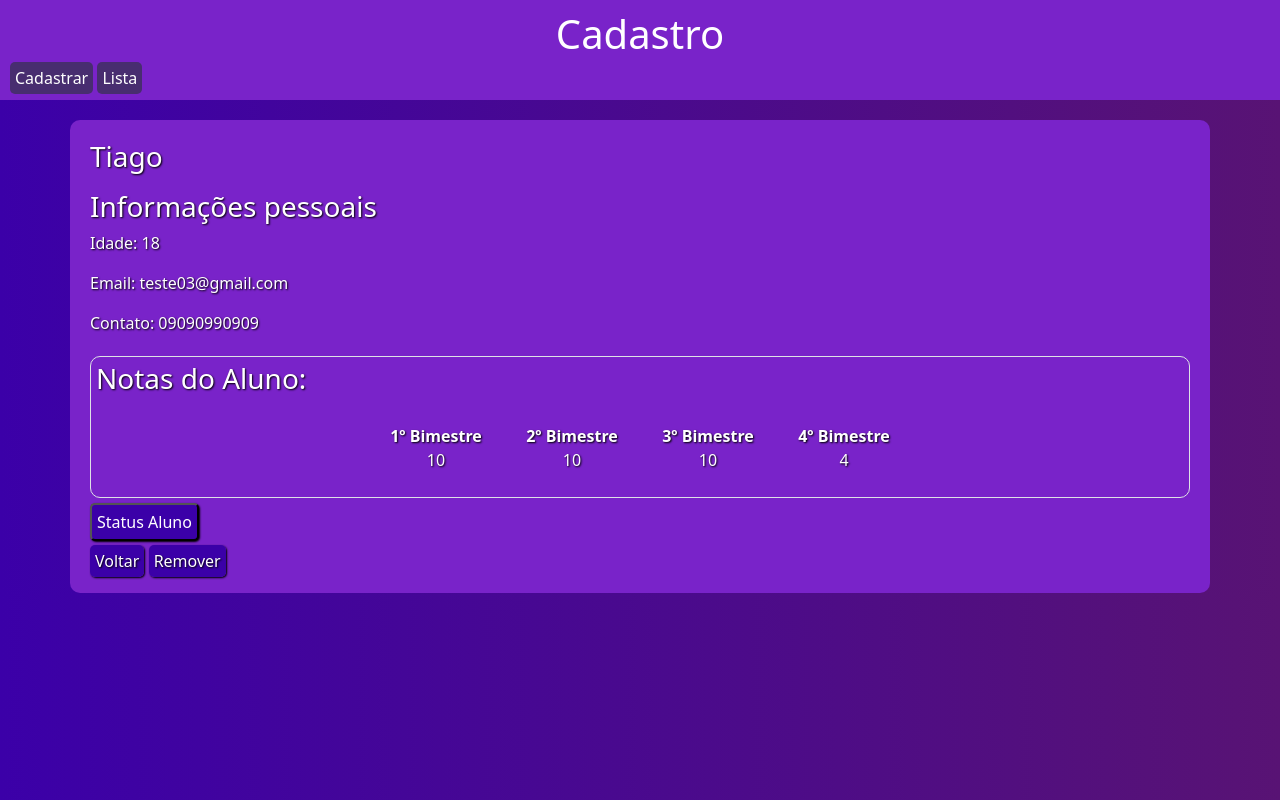
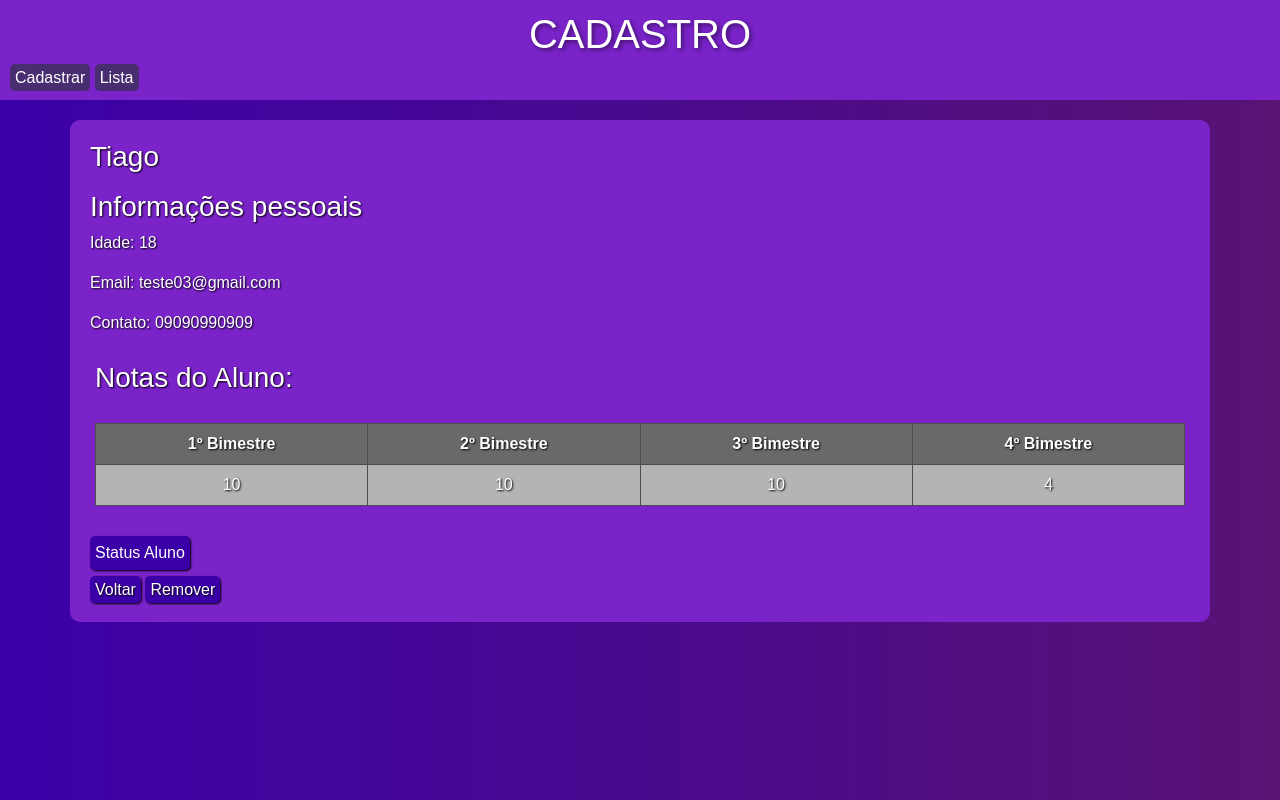
Before and after one commit to Igor851/ProjetoFinal_ABSJ, a Django app: page /aluno/15 in a window 1280 px wide. Run offline with Django 4.2, Linux system fonts and the light colour scheme; data comes from the database, SQL or seed files in the repository; both versions use the stored data as it was after the commit.

Commit message:
first commit

```diff
--- a/cadastro/models.py
+++ b/cadastro/models.py
@@ -1,14 +1,39 @@
 from django.db import models
-
+from django.core.validators import MaxValueValidator, MinValueValidator
 # Create your models here.
 class Aluno(models.Model):
     nome = models.CharField(max_length=250)
-    idade = models.IntegerField()
+    idade = models.IntegerField(
+        validators=[
+            MaxValueValidator(99),  # Define o valor máximo como 99
+            MinValueValidator(0)    # Define o valor mínimo como 0
+        ]
+    )
     email = models.EmailField()
     contato = models.CharField(max_length=11)
-    nota1 = models.IntegerField()
-    nota2 = models.IntegerField()
-    nota3 = models.IntegerField()
-    nota4 = models.IntegerField()
+    nota1 = models.IntegerField(
+        validators=[
+            MaxValueValidator(10),
+            MinValueValidator(0)
+        ]
+    )
+    nota2 = models.IntegerField(
+        validators=[
+            MaxValueValidator(10),
+            MinValueValidator(0)
+        ]
+    )
+    nota3 = models.IntegerField(
+        validators=[
+            MaxValueValidator(10),
+            MinValueValidator(0)
+        ]
+    )
+    nota4 = models.IntegerField(
+        validators=[
+            MaxValueValidator(10),
+            MinValueValidator(0)
+        ]
+    )
     def __str__(self):
         return self.nome
--- a/cadastro/templates/aluno.html
+++ b/cadastro/templates/aluno.html
@@ -3,7 +3,6 @@
 
 <div class="container">
 
-    <!-- <img src="{{ aluno.foto.url }}" alt="imagem de {{aluno.nome}}"> -->
 
     <h3 class="mb-3 nome">{{ aluno.nome }}</h3>
 
@@ -20,7 +19,7 @@
     </div>
 
 
-    <div class="infosNota border p3">
+    <div class="infosNota">
         <h3>Notas do Aluno:</h3>
 
         <div class="row">
@@ -45,7 +44,7 @@
         </div>
     </div>
 
-    <button class="btnBody" onclick="Calcular()">Status Aluno</button>
+    <button id="btn" class="btnBody" onclick="Calcular()">Status Aluno</button>
     <div id="resultado"></div>
 
     <a href="{% url 'index' %}" class="btnBody">Voltar</a>
--- a/cadastro/templates/base.html
+++ b/cadastro/templates/base.html
@@ -5,18 +5,22 @@
     <link rel="shortcut icon" href="" type="">
     <meta charset="utf-8">
     <meta name="viewport" content="width=device-width, initial-scale=1">
-    <title>Cadastro</title>
+    <title>Cadastro Aluno</title>
     <link href="https://cdn.jsdelivr.net/npm/bootstrap@5.3.2/dist/css/bootstrap.min.css" rel="stylesheet" integrity="sha384-T3c6CoIi6uLrA9TneNEoa7RxnatzjcDSCmG1MXxSR1GAsXEV/Dwwykc2MPK8M2HN" crossorigin="anonymous">
+
     <link rel="stylesheet" href="{% static 'css/estilo.css'%}">
     <script src="{% static 'js/script.js'%}"></script>
+
   </head>
   <body>
     <header>
-      <h1 class="titulo">Cadastro</h1>
+
+      <h1 class="titulo">CADASTRO</h1>
       <a href="{% url 'form' %}" class="btnHeader">Cadastrar</a> <a href="{% url 'index' %}" class="btnHeader">Lista</a>
     </header>
 
     {% block content %} {% endblock %}
+
     <script src="https://cdn.jsdelivr.net/npm/bootstrap@5.3.2/dist/js/bootstrap.bundle.min.js" integrity="sha384-C6RzsynM9kWDrMNeT87bh95OGNyZPhcTNXj1NW7RuBCsyN/o0jlpcV8Qyq46cDfL" crossorigin="anonymous"></script>
   </body>
 </html>
--- a/cadastro/templates/form.html
+++ b/cadastro/templates/form.html
@@ -41,7 +41,7 @@
         </div>
     </fieldset>
 
-<input type="submit" value="Enviar">
+<input type="submit"  class="btnBody" value="Enviar">
 </form>
 
 {% endblock %}
--- a/cadastro/templates/index.html
+++ b/cadastro/templates/index.html
@@ -21,6 +21,6 @@
     </tr>
 </table>
 {% else %}
-<p class="Alerta">Sem alunos para mostrar no momento</p>
+<h2 class="Alerta">Nenhum aluno foi adcionado. <br> Cadastre o primeiro aluno </h2>
 {% endif %}
 {% endblock %}
--- a/static/css/estilo.css
+++ b/static/css/estilo.css
@@ -8,12 +8,21 @@ body{
     rgb(88, 19, 116),
     rgb(59, 0, 168)
     );
+    font-family: sans-serif;
+}
+/* -------------------------------------------------alerta----------------------------------------------------- */
+.Alerta{
+    background-color: #140d1f;
+    color: white;
+    text-align: center;
+    font-size: larger;
 }
 /*-----------------------------------------CSS PARA A BASE E O INDEX--------------------------------------------*/
-.titulo{
+.titulo {
     text-align: center;
     color: white;
-}
+    text-shadow: 2px 2px 4px rgba(0, 0, 0, 0.5);
+  }
 .table{
     margin: 20px auto;
     width:50%
@@ -51,9 +60,12 @@ img{
     padding: 5px;
     border-radius: 10px;
 }
-.btn{
-    margin-top: 20px;
-}
+button{
+    border: none;
+    color: inherit; /* Usa a cor de texto padrão do elemento pai */
+    padding: 0;
+  }
+
 .btnHeader{
     margin-top: 5px;
     border-radius: 5px;
@@ -71,16 +83,31 @@ img{
     text-decoration: none;
     box-shadow: 1px 1px 2px black;
 }
-.table2{
-    margin: 20px auto;
-    width:50%;
+
+.table2 {
+    border-collapse: collapse;
+    width: 100%;
+    margin: 20px 0;
 }
-.table2 tr td{
+
+.table2 th, .table2 td {
+    border: 1px solid #4d4d4d;
+    padding: 8px;
     text-align: center;
 }
-.table2 tr th{
-    text-align: center;
+
+.table2 th {
+    background-color: #696969; /* Cinza mais escuro para o cabeçalho */
 }
+
+.table2 tr:nth-child(even) {
+    background-color: #b4b4b4; /* Cinza mais claro para as linhas pares */
+}
+
+/* .table2 tr:nth-child(odd) {
+    background-color: #a251c7;  Branco para as linhas ímpares
+} */
+
 #resultado{
     margin: 8px auto;
     font-size: large;
@@ -106,8 +133,8 @@ fieldset legend{
 }
 
 /* *** Inputs *** */
-input[type=text], input[type=Number], input[type=file], input[type=date],input[type=email], input[type=password] ,select{
-    width: 70%;
+input[type=text], input[type=Number],input[type=email], input[type=password] ,select{
+    width: 40%;
     height: 40px;
     margin: 10px 0 20px 0;
     border: 2px solid #eee;
@@ -145,3 +172,6 @@ textarea{
     width: 90%;
     justify-content: space-around;
 }
+form{
+    margin-left: 20px;
+}
--- a/static/js/script.js
+++ b/static/js/script.js
@@ -21,9 +21,5 @@ function Calcular(){
         status = 'Reprovado'
     }
 
-    document.getElementById('resultado').innerHTML = 'A média do Aluno é ' + soma + ' e ele está ' + status
+    document.getElementById('resultado').innerHTML = 'A média final do aluno é ' + soma + ' e este aluno está ' + status
 }
-
-// function Trocar(){
-//     document.getElementById('resultado').style.color = "red"
-// }
```
Also changed, not shown: cadastro/migrations/0002_alter_aluno_idade_alter_aluno_nota1_and_more.py (added), db.sqlite3.
